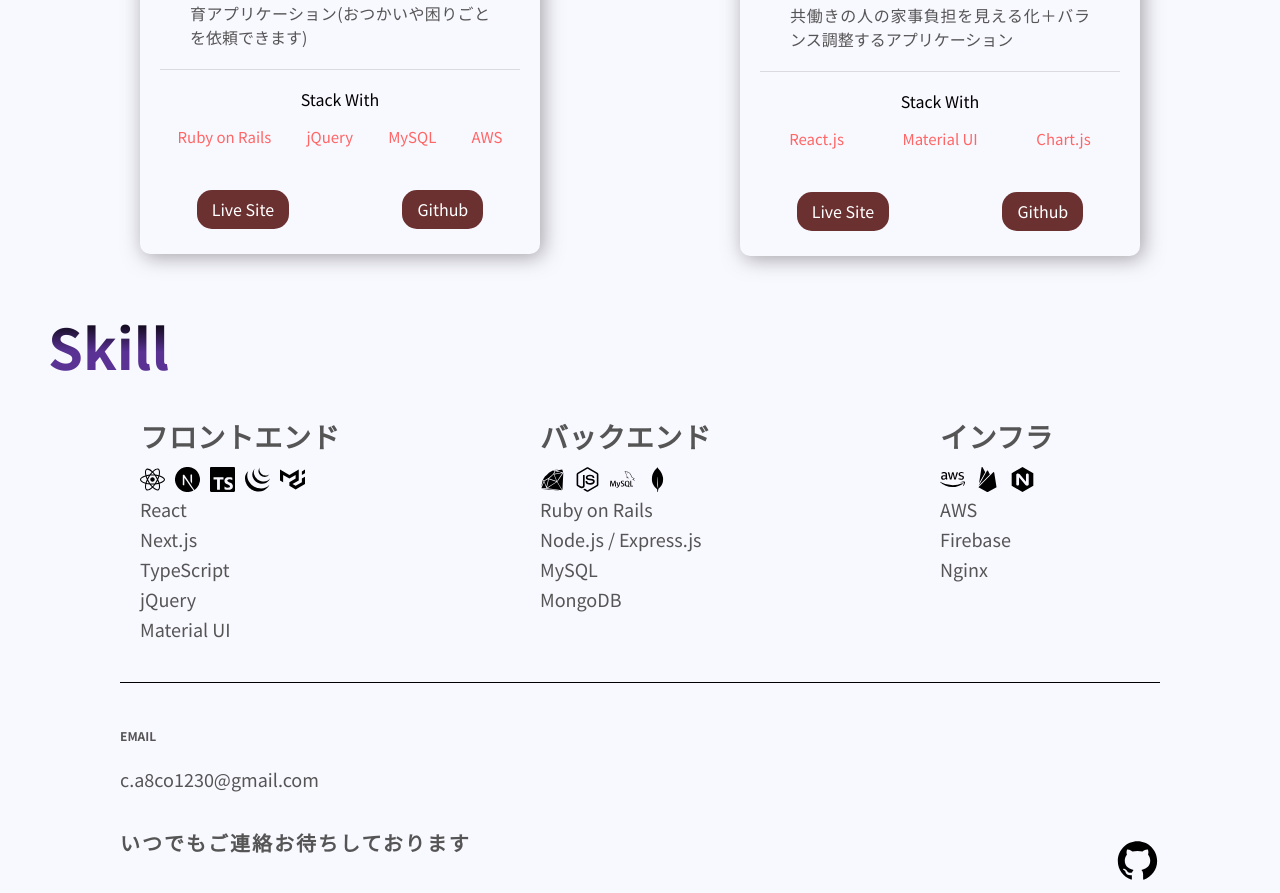
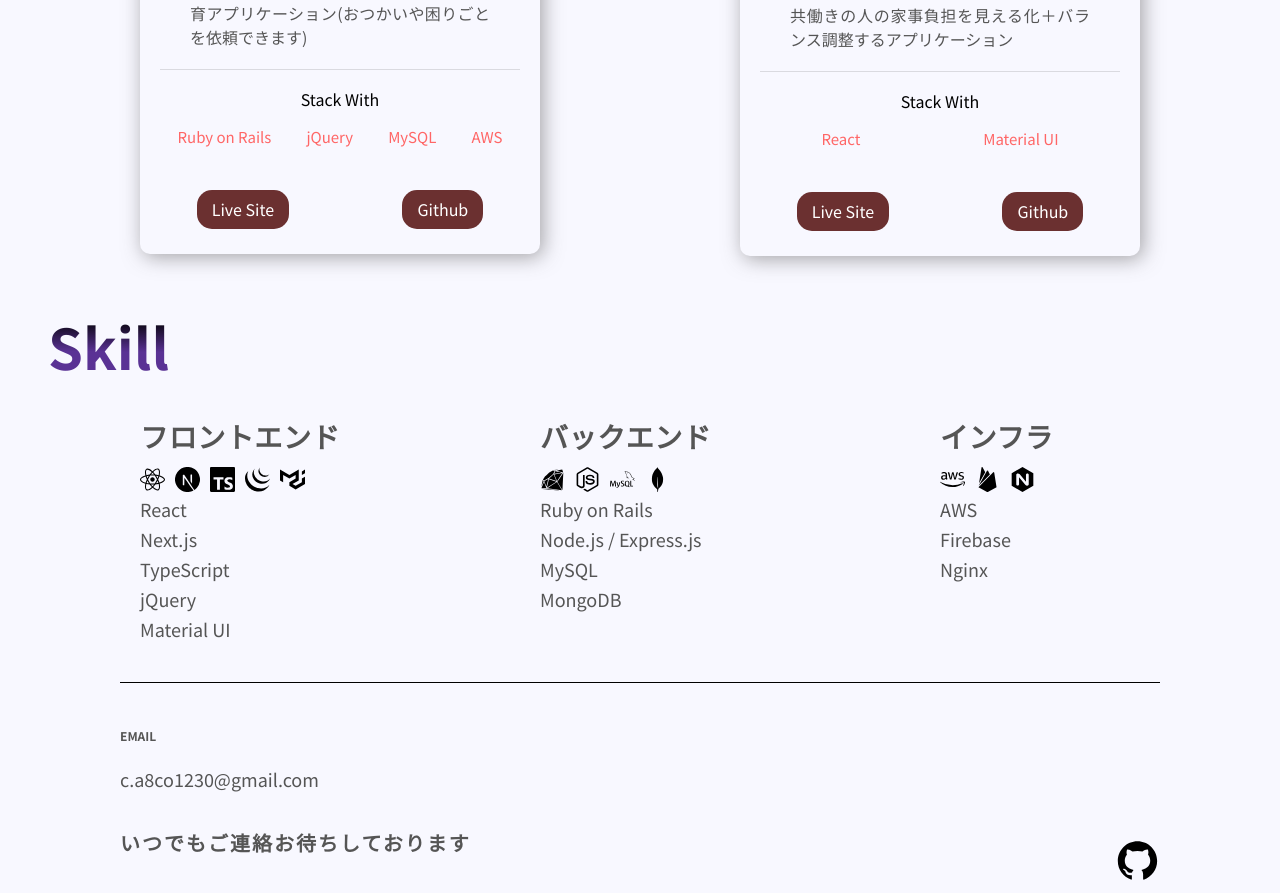
Before and after one commit to takumakamio/next-portfolio, a Next.js app: page / in a window 1280 px wide. Shown: the part 1209-2102 px from the top of the page. Built offline with nearby package versions, Linux system fonts and the light colour scheme.

Commit message:
constant is changed

```diff
--- a/src/constants/constants.js
+++ b/src/constants/constants.js
@@ -6,7 +6,7 @@ export const projects = [
     image: "/images/1.png",
     tags: ["Ruby on Rails", "jQuery", "MySQL", "AWS"],
     source: "https://github.com/takumakamio/quest-note",
-    visit: "http://3.212.2.124/",
+    visit: "https://questnote.net/",
     id: 0,
   },
   {
@@ -14,7 +14,7 @@ export const projects = [
     description:
       "共働きの人の家事負担を見える化＋バランス調整するアプリケーション",
     image: "/images/2.png",
-    tags: ["React.js", "Material UI", "Chart.js"],
+    tags: ["React", "Material UI"],
     source: "https://github.com/takumakamio/housechores-calculator",
     visit: "https://housechores-calculator.vercel.app/",
     id: 1,
```
